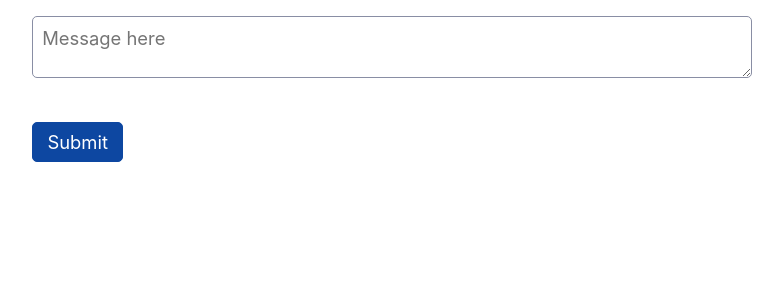
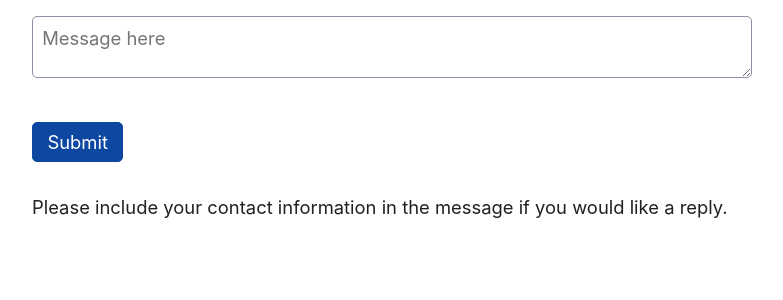
Before and after one commit to SunsetMkt/contact-me-form, a Flask app: page / in a window 1280 px wide. Shown: the part 169-469 px from the top of the page, without its empty margins (248-1031 px from the left). Run offline with Flask 2, Linux system fonts and the light colour scheme; some libraries are stand-ins or nearby versions.

Commit message:
Please include your contact information in the message if you would like a reply.

```diff
--- a/templates/form.html
+++ b/templates/form.html
@@ -31,6 +31,7 @@
             <br />
             <input type="submit" value="Submit">
         </form>
+        <p>Please include your contact information in the message if you would like a reply.</p>
     </main>
 
     <script>
```
